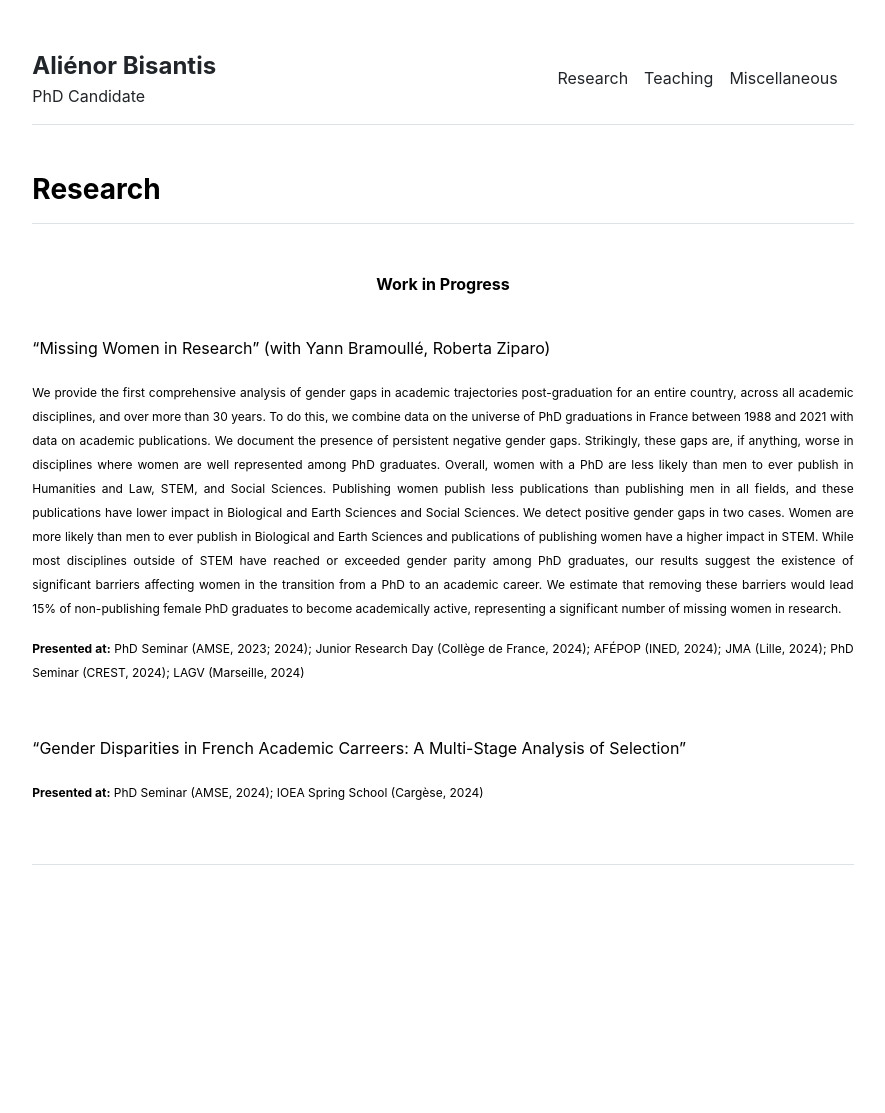
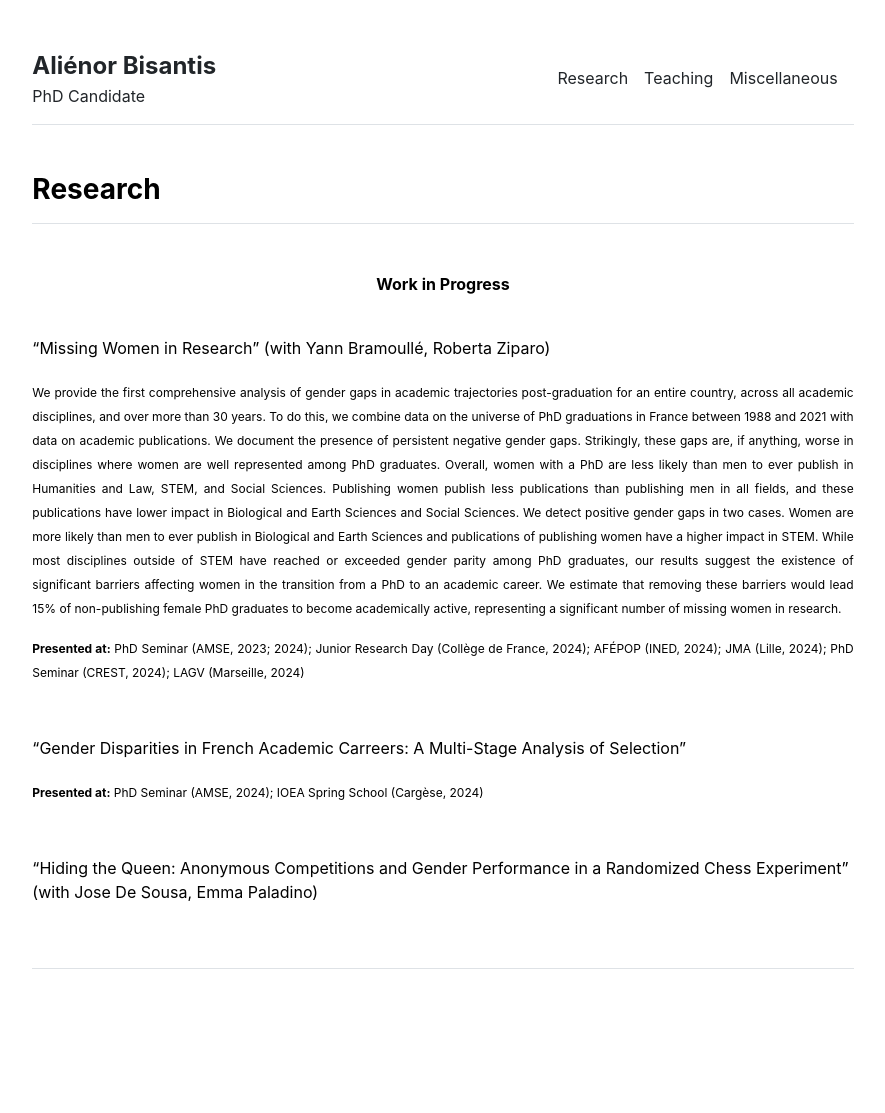
Before and after one commit to alienorbisantis/alienorbisantis.github.io, a Jekyll site: the page built from Research/Research.md, in a window 1280 px wide. Shown: the whole page, without its empty margins (197-1082 px from the left). Built offline with Jekyll 4.4.1, drawn with Linux system fonts in a browser that asks for light colours; before the commit the page ends 1009 px from its top, so only the background shows below that.

Commit message:
Update Research.md

```diff
--- a/Research/Research.md
+++ b/Research/Research.md
@@ -26,3 +26,9 @@ urlcolor: green
 
 <p align="justify">
 <sub> <b>Presented at:</b> PhD Seminar (AMSE, 2024); IOEA Spring School (Cargèse, 2024) </sub>
+
+</p>
+&nbsp;
+
+
+"Hiding the Queen: Anonymous Competitions and Gender Performance in a Randomized Chess Experiment" (with Jose De Sousa, Emma Paladino)
```
